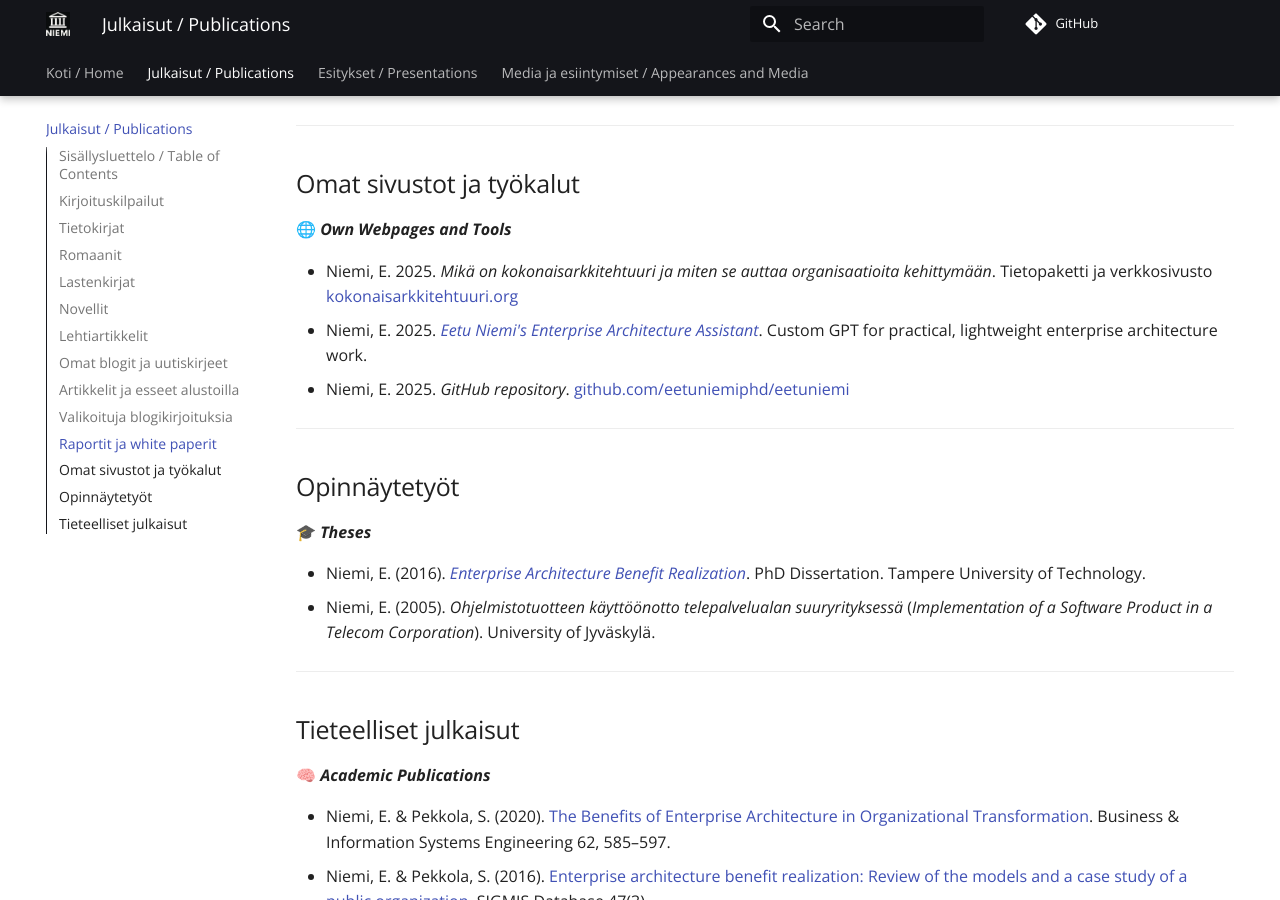
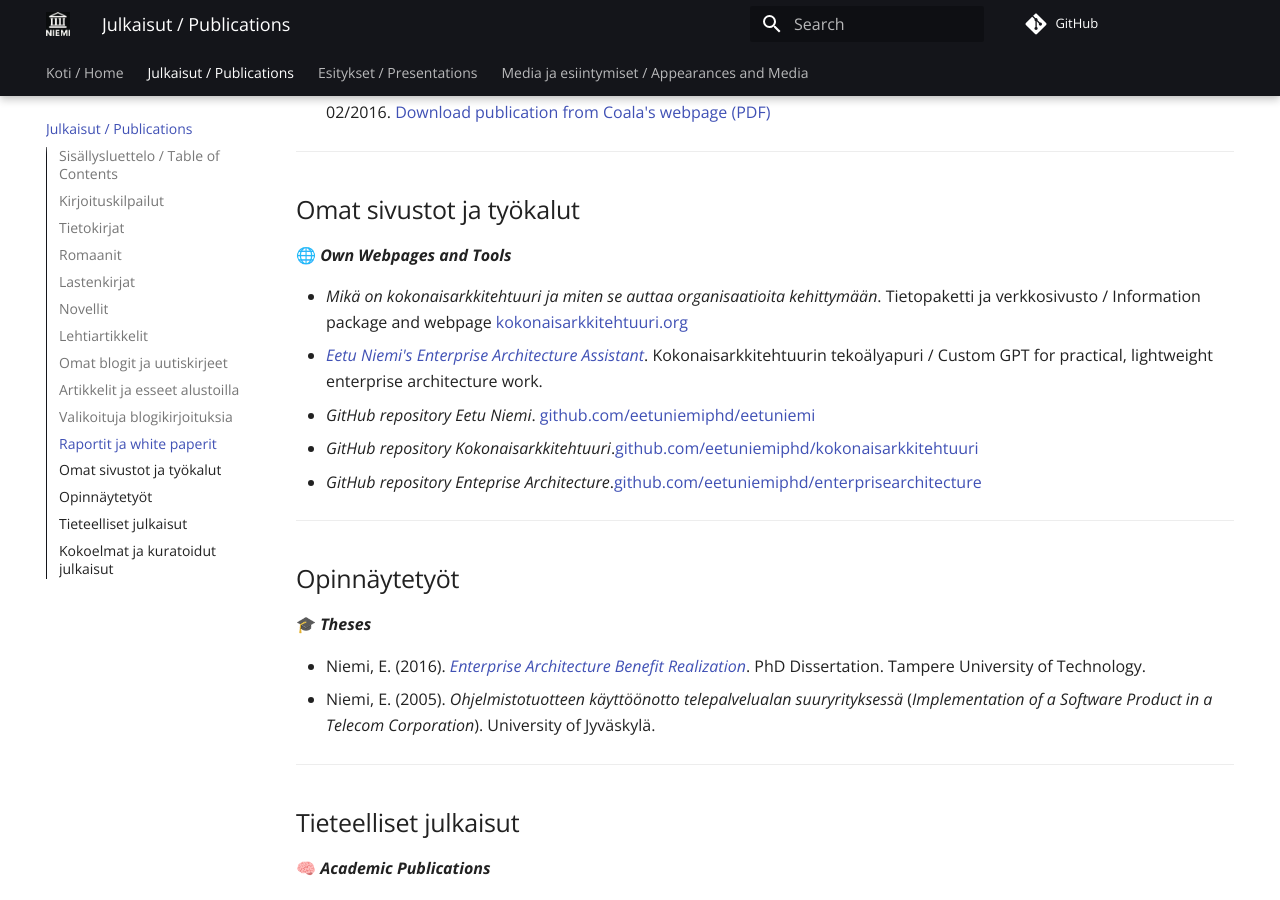
Before and after one commit to eetuniemiphd/eetuniemi, an MkDocs documentation site: the page built from docs/publications.md, in a window 1280 px wide and 900 px high, scrolled down 5577 px. Built offline with MkDocs 1.6.1 and Material for MkDocs 9.7.7, drawn with Linux system fonts in a browser that asks for light colours; comment, search, counter and statistics services are not loaded; some of the changed text lies outside the part shown.

Commit message:
Update publications.md

```diff
--- a/docs/publications.md
+++ b/docs/publications.md
@@ -23,6 +23,7 @@
 🌐 [Omat sivustot ja työkalut / Own Webpages and Tools](#omat-sivustot-ja-tyokalut)
 🎓 [Opinnäytetyöt / Theses](#opinnäytetyöt)
 🧠 [Tieteelliset julkaisut / Academic Publications](#tieteelliset-julkaisut)
+📂 [Kokoelmat ja kuratoidut julkaisut / Curated Collections & Platforms](#kokoelmat-ja-kuratoidut-julkaisut)
 
 ---
 
@@ -157,9 +158,11 @@
 ## Omat sivustot ja työkalut
 🌐 ***Own Webpages and Tools***
 
-- Niemi, E. 2025. *Mikä on kokonaisarkkitehtuuri ja miten se auttaa organisaatioita kehittymään*. Tietopaketti ja verkkosivusto [kokonaisarkkitehtuuri.org](https://kokonaisarkkitehtuuri.org)
-- Niemi, E. 2025. [*Eetu Niemi's Enterprise Architecture Assistant*](https://chatgpt.com/g/g-69284a2eedf8819199371368afbb866b-eetu-niemi-s-enterprise-architecture-assistant). Custom GPT for practical, lightweight enterprise architecture work.
-- Niemi, E. 2025. *GitHub repository*. [github.com/eetuniemiphd/eetuniemi](https://github.com/eetuniemiphd/eetuniemi)
+- *Mikä on kokonaisarkkitehtuuri ja miten se auttaa organisaatioita kehittymään*. Tietopaketti ja verkkosivusto / Information package and webpage [kokonaisarkkitehtuuri.org](https://kokonaisarkkitehtuuri.org)
+- [*Eetu Niemi's Enterprise Architecture Assistant*](https://chatgpt.com/g/g-69284a2eedf8819199371368afbb866b-eetu-niemi-s-enterprise-architecture-assistant). Kokonaisarkkitehtuurin tekoälyapuri / Custom GPT for practical, lightweight enterprise architecture work.
+- *GitHub repository Eetu Niemi*. [github.com/eetuniemiphd/eetuniemi](https://github.com/eetuniemiphd/eetuniemi)
+- *GitHub repository Kokonaisarkkitehtuuri*.[github.com/eetuniemiphd/kokonaisarkkitehtuuri](https://github.com/eetuniemiphd/kokonaisarkkitehtuuri)
+-  *GitHub repository Enteprise Architecture*.[github.com/eetuniemiphd/enterprisearchitecture](https://github.com/eetuniemiphd/enterprisearchitecture)
 
 ---
 
@@ -190,3 +193,11 @@
 - Niemi, E. (2006). Architectural Work Status: Challenges and Developmental Potential - A Case Study of Three Finnish Business Enterprises. Teoksessa Proceedings of the 6th WSEAS International Conference on Applied Computer Science (ACS'06).
 - Niemi, E. (2006). Enterprise Architecture Benefits: Perceptions from Literature and Practice. Teoksessa Proceedings of the 7th IBIMA Conference on Internet & Information Systems in the Digital Age.
 - Niemi, E. (2006). “Enterprise Architecture Work Overview in Three Finnish Business Enterprise”s. WSEAS Transactions on Business and Economics 3(9).
+
+---
+
+## Kokoelmat ja kuratoidut julkaisut
+📂 ***Curated Collections & Platforms***
+
+- [Diigo](https://www.diigo.com/user/eetuniemi)
+- [Wakelet](https://wakelet.com/@EetuNiemi)
```
